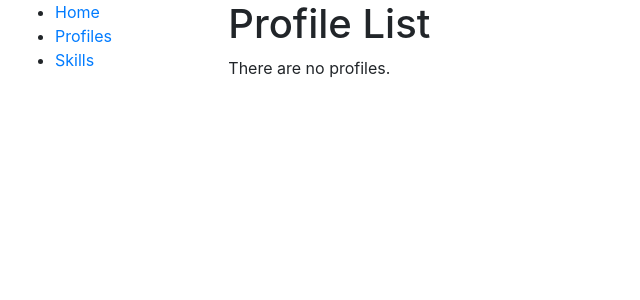
After one commit to jb-0/django_portfolio, a Django app: page /profiles/profiles/ in a window 1280 px wide. The commit adds this page. Shown: the top 300 px of the page, without its empty margins (0-640 px from the left). Run offline with Django 3.2, Linux system fonts and the light colour scheme; some libraries are stand-ins or nearby versions.

Commit message:
Detail and list views configured and added

```diff
--- a/profiles/templates/base_generic.html
+++ b/profiles/templates/base_generic.html
@@ -16,7 +16,7 @@
       {% block sidebar %}
         <ul class="sidebar-nav">
           <li><a href="{% url 'index' %}">Home</a></li>
-          <li><a href="">Profiles</a></li>
+          <li><a href="{% url 'profiles' %}">Profiles</a></li>
           <li><a href="">Skills</a></li>
         </ul>
      {% endblock %}
--- /dev/null
+++ b/profiles/templates/profiles/profile_list.html
@@ -0,0 +1,16 @@
+{% extends "base_generic.html" %}
+
+{% block content %}
+  <h1>Profile List</h1>
+  {% if my_profile_list %}
+  <ul>
+    {% for profile in my_profile_list %}
+      <li>
+        <a href="{{ profile.get_absolute_url }}">{{ profile.name }}</a> ({{profile.email}})
+      </li>
+    {% endfor %}
+  </ul>
+  {% else %}
+    <p>There are no profiles.</p>
+  {% endif %}
+{% endblock %}
--- a/profiles/urls.py
+++ b/profiles/urls.py
@@ -2,5 +2,7 @@ from django.urls import path
 from . import views
 
 urlpatterns = [
-    path('', views.index, name='index')
+    path('', views.index, name='index'),
+    path('profiles/', views.ProfileListView.as_view(), name='profiles'),
+    path('profiles/<int:pk>', views.ProfileDetailView.as_view(), name='profile-detail'),
 ]
--- a/profiles/views.py
+++ b/profiles/views.py
@@ -1,5 +1,6 @@
 from django.shortcuts import render
 from .models import Skill, Profile
+from django.views import generic
 
 
 # Create your views here.
@@ -13,3 +14,13 @@ def index(request):
     }
 
     return render(request, 'index.html', context=context)
+
+
+class ProfileListView(generic.ListView):
+    model = Profile
+    context_object_name = 'my_profile_list'  # your own name for the list as a template variable
+    #queryset = Profile.objects.filter(name__icontains='Tony')[:5]  # Get 5 names containing Tony
+
+
+class ProfileDetailView(generic.DetailView):
+    model = Profile
```
Also changed, not shown: profiles/templates/profiles/profile_detail.html (added, +17 -0 lines).
